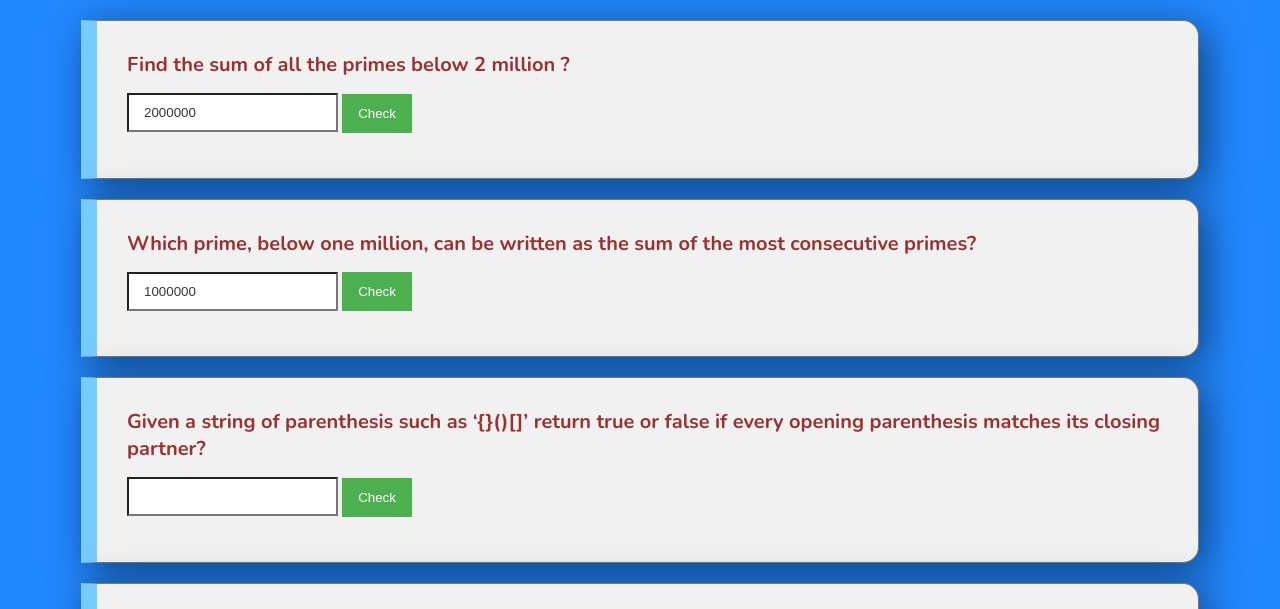
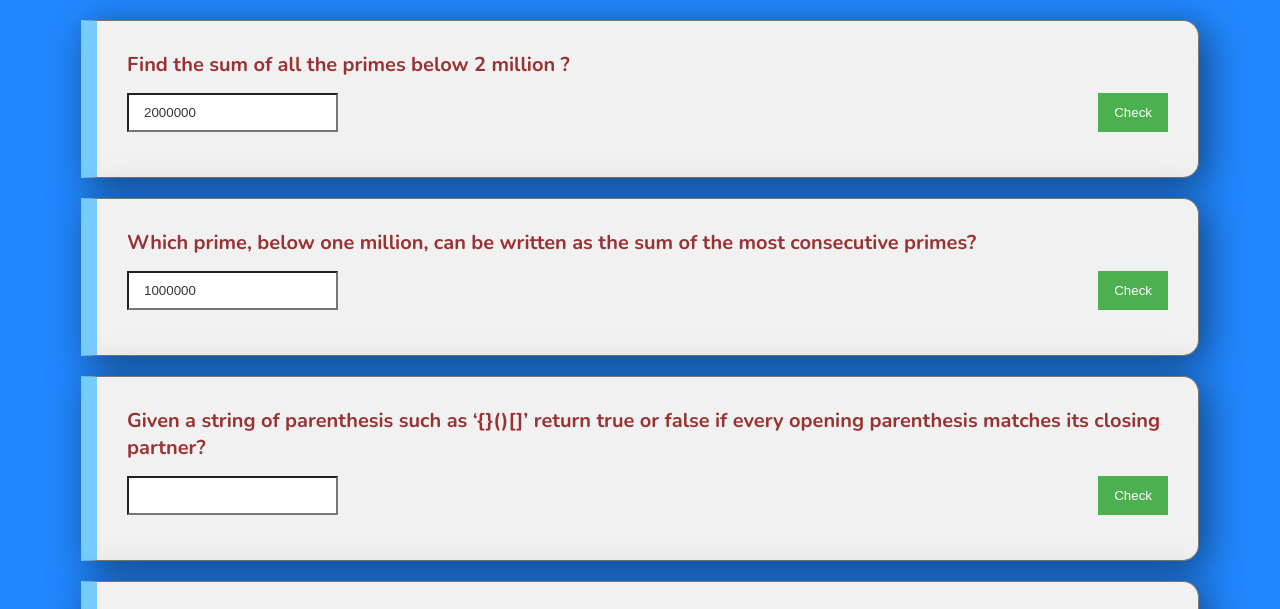
Before and after one commit to PrasannaBrabourame/Bits-and-Bytes, a plain HTML site: page index.html in a window 1280 px wide. Shown: the part 120-729 px from the top of the page. Drawn offline with nearby package versions, Linux system fonts and the light colour scheme.

Commit message:
few more functions4

```diff
--- a/index.html
+++ b/index.html
@@ -47,6 +47,10 @@
             text-transform: uppercase;
             font-weight: 700;
             color: #000;
+        }
+
+        .instruction button {
+            float: right;
         }
 
         .template {
@@ -411,10 +415,10 @@
                     </li>
                     <li>
                         <div class="sub-section">
-                            <h2 class="question">Transforms a string from camelCase to * kebab-case. This function must not break abreviations.</h2>
+                            <h2 class="question">Transforms a string from camelCase to * kebab-case. This function must
+                                not break abreviations.</h2>
                             <div class="instruction">
-                                <input type="text" name="input-camelCase"
-                                    class="input-camelCase input_box" />
+                                <input type="text" name="input-camelCase" class="input-camelCase input_box" />
                                 <button class="input_btn sucess"
                                     onclick="sumOfAllPrimes(document.querySelector('.input-camelCase').value,'camelCase',event)">Check</button>
                             </div>
```
